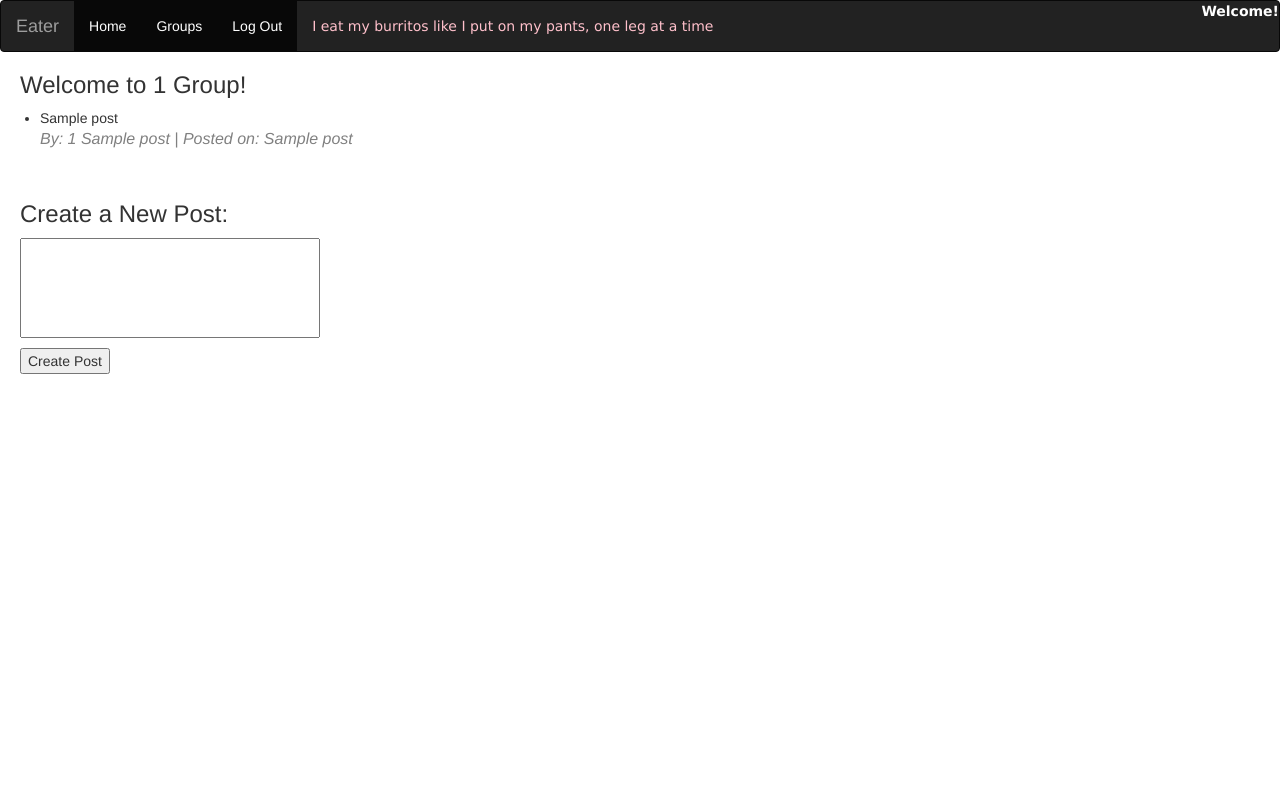
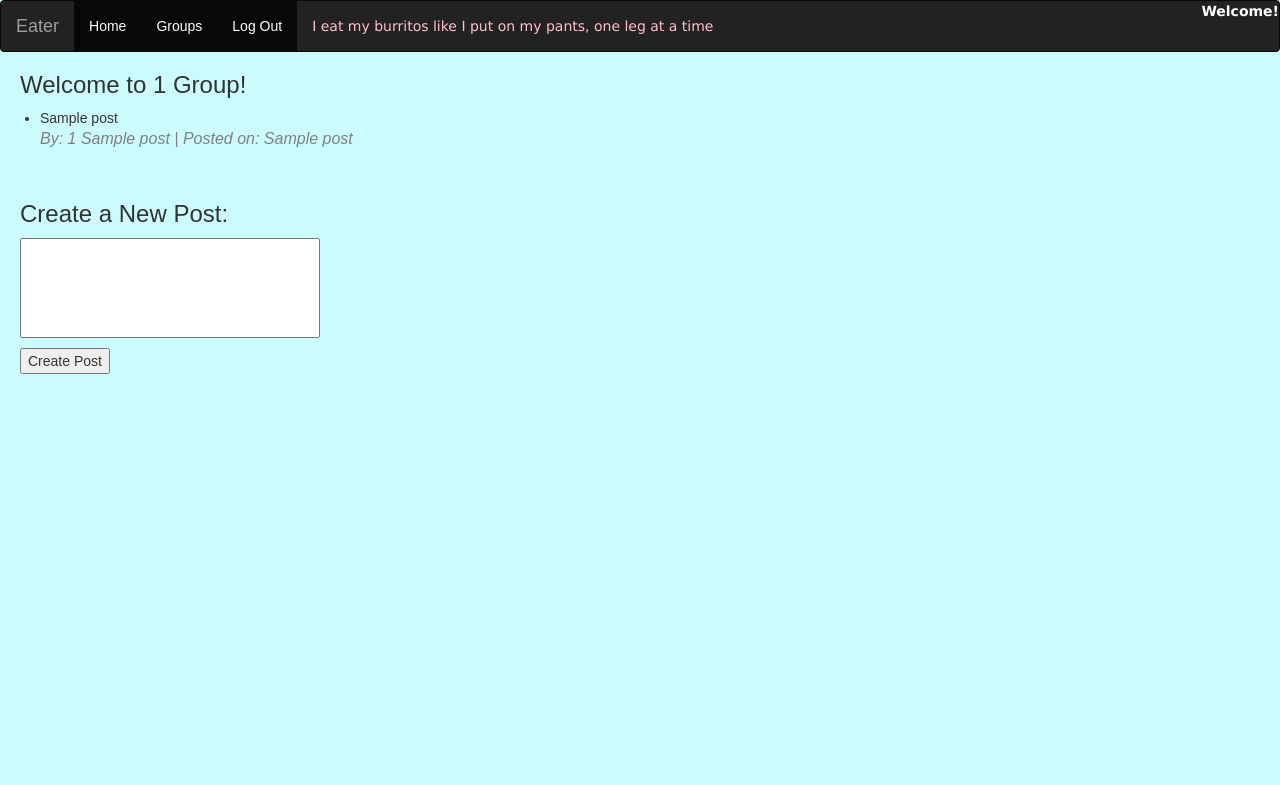
Before and after one commit to EvanZhuang/w4111-database-project, a Flask app: template templates/anotherfile.html in a window 1280 px wide. Shown: the top 785 px of the page. Run offline with Flask 2, Linux system fonts and the light colour scheme; the template is opened without the code that fills it: most values are stand-ins (such as "Sample title", 1, 10 or a date in 2020); some libraries are stand-ins or nearby versions.

Commit message:
Finalize

```diff
--- a/app.py
+++ b/app.py
@@ -37,7 +37,6 @@ def dashboard():
 			visits = db.engine.execute("SELECT to_char(timestamp, 'YYYY-MM-DD') FROM VISITS WHERE rest_id = %s AND user_id = '%s' ORDER BY timestamp DESC"  %(_[0], session.get('user_id')))
 			if visits.rowcount > 0:
 				rec["last_visit"] = visits.first()[0]
-				print(rec["last_visit"])
 			else:
 				rec["last_visit"] = False
 			for i, col in enumerate(col_names):
@@ -80,7 +79,6 @@ def reg():
 
 @app.route('/register', methods=['POST','GET'])
 def register():
-	print("REGISTER REACHED")
 	if request.method == 'POST':
 		password = request.form['password']
 		passwordrepeat = request.form['passwordrepeat']
@@ -94,8 +92,7 @@ def register():
             %(request.form['username'], request.form['firstname'], request.form['lastname'], request.form['password'], "'" + str(datetime.datetime.now().strftime('%Y-%m-%d %H:%M:%S')) + "'"))
 		session['user_id'] = request.form['username']
 		session['logged_in'] = True
-		user = {'firstname': request.form['firstname'], 'lastname': request.form['lastname'], 'member_since': "'" + str(datetime.datetime.now().strftime('%Y-%m-%d %H:%M:%S')) + "'"}
-                session['user'] = user
+		user = {'firstname': request.form['firstname'], 'lastname': request.form['lastname'], 'member_since': "'" + str(datetime.datetime.now().strftime('%Y-%m-%d %H:%M:%S')) + "'"}; session['user'] = user
 		return dashboard()
 	else:
 		return render_template('welcome.html')
@@ -118,7 +115,6 @@ def index():
   """
 
   # DEBUG: this is debugging code to see what request looks like
-  print (request.args)
 
 
   #
@@ -166,7 +162,7 @@ def index():
 @app.route('/another', methods=['POST'])
 def another():
   gid = request.form['view']
-  cmd = "SELECT * from group_posts where group_id = %s;"
+  cmd = "SELECT * from group_posts where group_id = %s order by timestamp;"
   cursor = db.engine.execute(cmd, (gid));
 
   posts = []
@@ -182,7 +178,7 @@ def another():
     gname.append([result['group_name'], result['group_id']])
   cursor.close()
 
-  cmd = "SELECT fname, lname, timestamp from group_posts as g join users as u on g.user_id = u.user_id where group_id = %s;"
+  cmd = "SELECT fname, lname, timestamp from group_posts as g join users as u on g.user_id = u.user_id where group_id = %s order by timestamp;"
   cursor = db.engine.execute(cmd, (gid));
 
   post_details = []
@@ -206,7 +202,7 @@ def add():
   gname = request.form['gname']
   gtype = request.form['gtype']
   cmd = "INSERT INTO groups(group_name, group_type, created_by) VALUES (%s, %s, %s);"
-  db.engine.execute(cmd, (gname, gtype, '1'));
+  db.engine.execute(cmd, (gname, gtype, session.get('user_id')));
   return redirect('/group')
 
 @app.route('/createPost', methods=['POST'])
@@ -215,14 +211,14 @@ def createPost():
   date = datetime.datetime.today().strftime('%Y-%m-%d')
   gid = request.form['view']
   cmd = "INSERT INTO group_posts(group_id, text, user_id, timestamp) VALUES (%s, %s, %s, %s);"
-  db.engine.execute(cmd, (gid, text, '1', date));
+  db.engine.execute(cmd, (gid, text, session.get('user_id'), date));
   return redirect('/group')
 
 @app.route('/joinGroup', methods=['POST'])
 def joinGroup():
   gid = request.form['gid']
   cmd = "INSERT INTO user_join_groups(user_id, group_id, since) VALUES (%s, %s, %s);"
-  db.engine.execute(cmd, ('1', gid, "2018-03-04"));
+  db.engine.execute(cmd, (session.get('user_id'), gid, "2018-03-04"));
   return redirect('/group')
   # cmd = "INSERT INTO groups(group_name, group_type, created_by) VALUES (%s, %s, %s);"
   # db.engine.execute(cmd, (gname, gtype, 1));
--- a/templates/anotherfile.html
+++ b/templates/anotherfile.html
@@ -1,15 +1,5 @@
-
 <html>
-  <style>
-    body{
-      font-size: 15pt;
-      font-family: arial;
-      background: #CCFBFE;
-      overflow: hidden;
-      font-family: sans-serif;
-    }
-  </style>
- <head>
+<head>
 <link rel="stylesheet" href="https://maxcdn.bootstrapcdn.com/font-awesome/4.7.0/css/font-awesome.min.css" type="text/css">
 
 <link rel="stylesheet" href="https://maxcdn.bootstrapcdn.com/bootstrap/3.3.7/css/bootstrap.min.css">
@@ -32,7 +22,7 @@ function validateForm() {
 
 </head>
 
-<body>
+<body style="background: #CCFBFE;overflow: hidden;font-family: sans-serif;">
 
 <nav class="navbar navbar-inverse">
       <div class="container-fluid">
```
Also changed, not shown: templates/group.html (+1 -10 lines).
